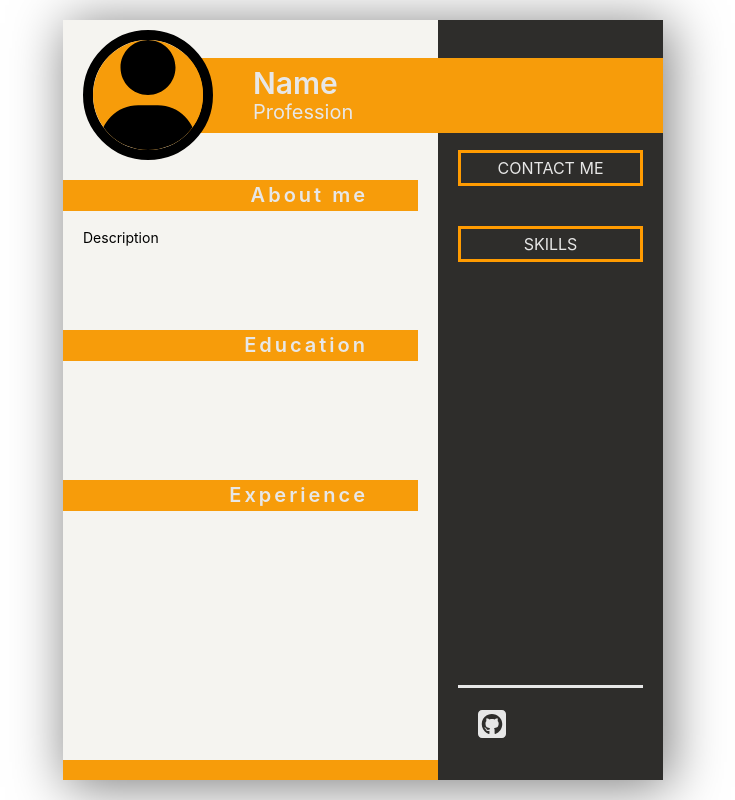
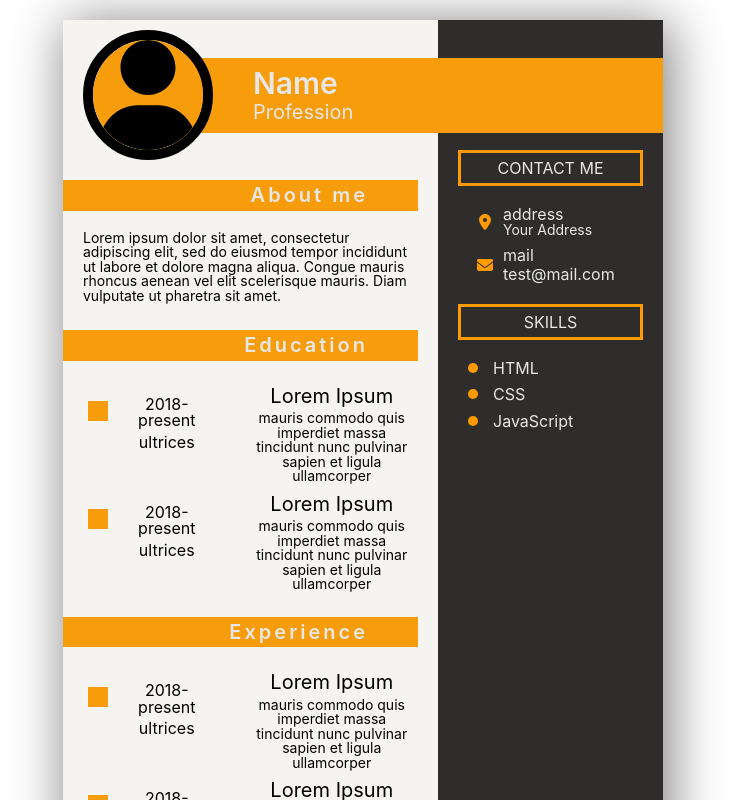
Before and after one commit to fvckDesa/CV_generator, a React app: page / in a window 1280 px wide. Shown: the whole page, without its empty margins (277-1012 px from the left). Built offline with nearby package versions, Linux system fonts and the light colour scheme; the HTML template or start-up script is replaced by a standard one.

Commit message:
add default examples value

```diff
--- a/jsconfig.json
+++ b/jsconfig.json
@@ -4,9 +4,11 @@
     "target": "es6",
     "baseUrl": "./",
     "paths": {
+      "src/*": ["./src"],
       "style/*": ["./src/style/*"],
       "components/*": ["./src/components/*"],
-      "assets/*": ["./src/assets/*"]
+      "assets/*": ["./src/assets/*"],
+      "constants": ["./src/constants"]
     }
   },
   "exclude": ["node_modules"],
--- a/src/components/AboutMe.jsx
+++ b/src/components/AboutMe.jsx
@@ -4,6 +4,8 @@ import AutoResize from "components/AutoResize";
 import { FontAwesomeIcon } from "@fortawesome/react-fontawesome";
 //icons
 import { faPenToSquare } from "@fortawesome/free-solid-svg-icons";
+//constants
+import { ABOUT_ME } from "constants";
 
 class AboutMe extends Component {
   constructor() {
@@ -11,7 +13,7 @@ class AboutMe extends Component {
 
     this.state = {
       editMode: false,
-      aboutMe: "",
+      aboutMe: ABOUT_ME,
     };
   }
 
--- a/src/components/App.jsx
+++ b/src/components/App.jsx
@@ -1,9 +1,8 @@
-import { Component } from "react";
+import React, { Component } from "react";
 // style
 import "style/App.css";
-
 // components
-import Curriculum from "./Curriculum";
+import Curriculum from "components/Curriculum";
 class App extends Component {
   render() {
     return (
--- a/src/components/ContactMe.jsx
+++ b/src/components/ContactMe.jsx
@@ -10,6 +10,8 @@ import {
   faEnvelope,
   faPenToSquare,
 } from "@fortawesome/free-solid-svg-icons";
+//constants
+import { ADDRESS, MAIL } from "constants";
 
 class ContactMe extends Component {
   constructor() {
@@ -17,9 +19,9 @@ class ContactMe extends Component {
 
     this.state = {
       editMode: false,
-      address: "",
+      address: ADDRESS,
       website: "",
-      mail: "",
+      mail: MAIL,
       phone: "",
     };
   }
--- a/src/components/ContentList.jsx
+++ b/src/components/ContentList.jsx
@@ -13,13 +13,21 @@ import {
   faXmark,
   faTriangleExclamation,
 } from "@fortawesome/free-solid-svg-icons";
+//constants
+import { LIST_ITEM } from "constants";
 
-const createItem = () => ({
-  title: "",
-  description: "",
-  yearStart: "",
-  yearEnd: "",
-  where: "",
+const createItem = ({
+  title,
+  description,
+  yearStart,
+  yearEnd,
+  where,
+} = {}) => ({
+  title: title ?? "",
+  description: description ?? "",
+  yearStart: yearStart ?? "",
+  yearEnd: yearEnd ?? "",
+  where: where ?? "",
   id: uuidv4(),
 });
 
@@ -30,7 +38,7 @@ class ContentList extends Component {
     this.state = {
       editMode: false,
       isFormActive: false,
-      items: [],
+      items: [createItem({ ...LIST_ITEM }), createItem({ ...LIST_ITEM })],
       form: createItem(),
     };
   }
--- a/src/components/Skills.jsx
+++ b/src/components/Skills.jsx
@@ -7,9 +7,11 @@ import CurriculumForm from "components/CurriculumForm";
 //icons
 import { faPenToSquare } from "@fortawesome/free-solid-svg-icons";
 import { faXmark } from "@fortawesome/free-solid-svg-icons";
+//constants
+import { SKILLS } from "constants";
 
-const createSkill = () => ({
-  name: "",
+const createSkill = (name) => ({
+  name: name ?? "",
   id: uuidv4(),
 });
 
@@ -20,7 +22,7 @@ class Skills extends Component {
     this.state = {
       editMode: false,
       isFromActive: false,
-      skills: [],
+      skills: SKILLS.map(createSkill),
       form: createSkill(),
     };
   }
--- a/src/components/Social.jsx
+++ b/src/components/Social.jsx
@@ -10,6 +10,7 @@ import {
   faSquareTwitter,
 } from "@fortawesome/free-brands-svg-icons";
 import { faPenToSquare } from "@fortawesome/free-solid-svg-icons";
+import { GITHUB } from "constants";
 
 const icons = {
   instagram: faSquareInstagram,
@@ -27,7 +28,7 @@ class Social extends Component {
       editMode: false,
       instagram: "",
       facebook: "",
-      github: "https://github.com/fvckDesa/CV_generator",
+      github: GITHUB,
       linkedin: "",
       twitter: "",
     };
--- /dev/null
+++ b/src/constants/index.js
@@ -0,0 +1,18 @@
+export const ABOUT_ME =
+  "Lorem ipsum dolor sit amet, consectetur adipiscing elit, sed do eiusmod tempor incididunt ut labore et dolore magna aliqua. Congue mauris rhoncus aenean vel elit scelerisque mauris. Diam vulputate ut pharetra sit amet.";
+
+export const LIST_ITEM = {
+  title: "Lorem Ipsum",
+  description:
+    "mauris commodo quis imperdiet massa tincidunt nunc pulvinar sapien et ligula ullamcorper",
+  yearStart: "2018",
+  yearEnd: "present",
+  where: "ultrices",
+};
+
+export const ADDRESS = "Your Address";
+export const MAIL = "test@mail.com";
+
+export const SKILLS = ["HTML", "CSS", "JavaScript"];
+
+export const GITHUB = "https://github.com/fvckDesa/CV_generator";
--- a/src/style/ContentItem.css
+++ b/src/style/ContentItem.css
@@ -25,6 +25,10 @@
   position: relative;
   display: flex;
   gap: 10px;
+}
+
+.content-item__list-item:not(:last-child) {
+  margin-bottom: 10px;
 }
 
 .full-text-area {
--- a/src/style/Info.css
+++ b/src/style/Info.css
@@ -121,13 +121,10 @@
   position: absolute;
   padding: 5px;
   color: var(--accent);
-<<<<<<< HEAD
 }
 
 .social-link:nth-child(3n - 1) {
   margin-right: auto;
-=======
->>>>>>> f9b1ca03d560f1560af94a64f017925a82fbb2d7
 }
 
 .social-link:nth-child(3n) {
--- a/vite.config.js
+++ b/vite.config.js
@@ -10,6 +10,7 @@ export default defineConfig({
       style: path.resolve(__dirname, "src/style"),
       components: path.resolve(__dirname, "src/components"),
       assets: path.resolve(__dirname, "src/assets"),
+      constants: path.resolve(__dirname, "src/constants"),
     },
   },
   plugins: [react()],
```
